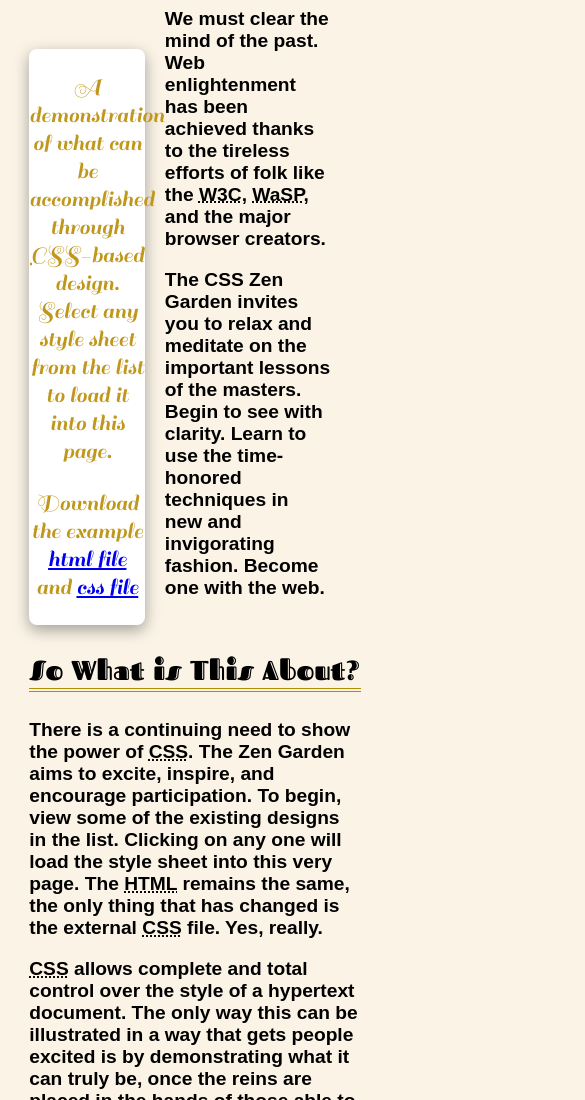
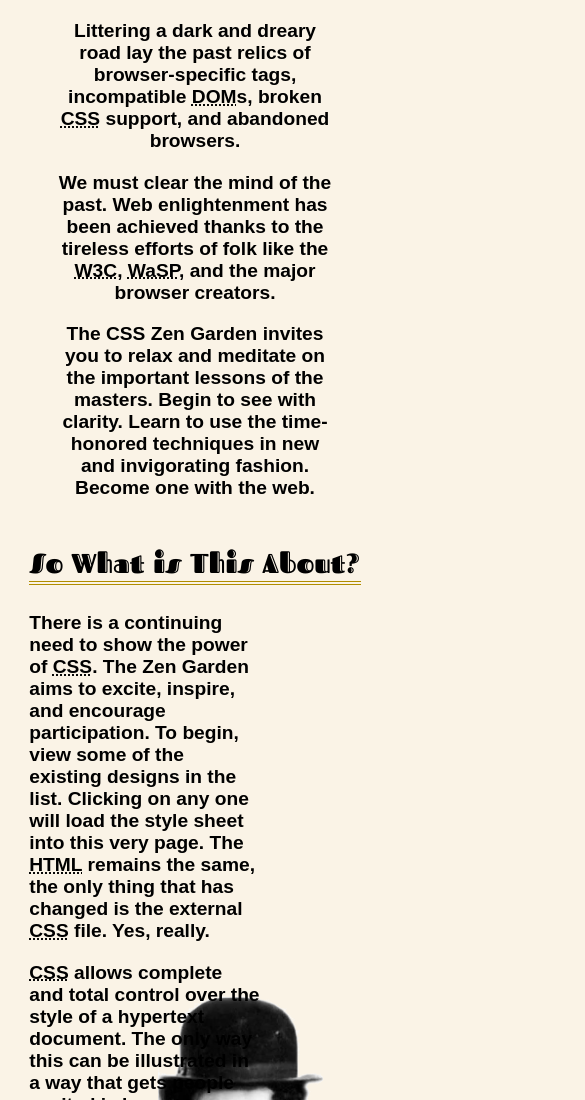
Before and after one commit to MegaSkeletonAJL/css-zen-garden-attempt, a plain HTML site: page index.html in a window 390 px wide. Shown: the part 900-2000 px from the top of the page, 585 px wide, since content can reach past the window. Drawn offline with Linux system fonts and the light colour scheme; a web font is replaced by a local one.

Commit message:
add mobile rules to webpage explanation section

```diff
--- a/styles.css
+++ b/styles.css
@@ -145,9 +145,11 @@
   padding: 20px;
   margin: 40px auto 0;
   font-family: 'Fascinate Inline', sans-serif;
+  font-size: 1.3em;
   border-radius: 15px;
   width: 100vh;
   min-height: 50vh;
+  background-color: black;
 }
 header div.hero-image {
     padding-bottom: 20px;
@@ -158,3 +160,41 @@
   transform: none;
   color: white;
 }
+
+
+@media (max-width: 960px) {
+    .intro {
+        display: flex;
+        flex-direction: column;
+        justify-content: space-around;
+    }
+
+    header {
+        width: 100%;
+        font-size: 1.1em;
+    }
+
+    .summary {
+        margin-top: 20px;
+        width: 85%;
+    }
+
+    .preamble {
+        width: 85%;
+        text-align: center;
+        margin: auto;
+    }
+
+    .explanation {
+        background-image: url(images/charliechap-transparent.png);
+        background-size: 200px 350px;
+        background-repeat: no-repeat;
+        background-position: 98% 100%;
+
+    }
+
+    .explanation p {
+        width: 70%;
+        margin-top: 20;
+    }
+}
```
Also changed, not shown: images/charliechap-transparent.png (added).
